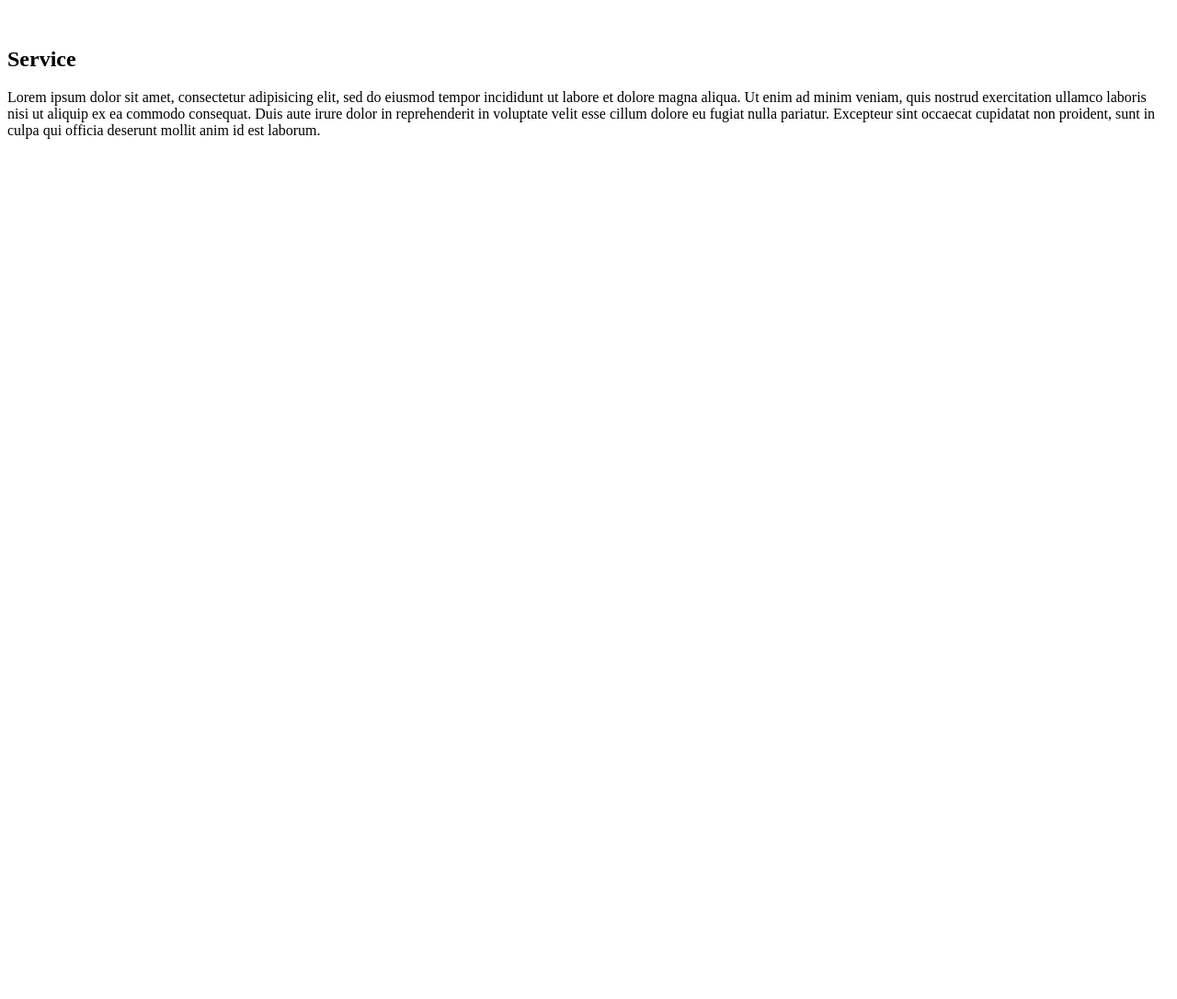
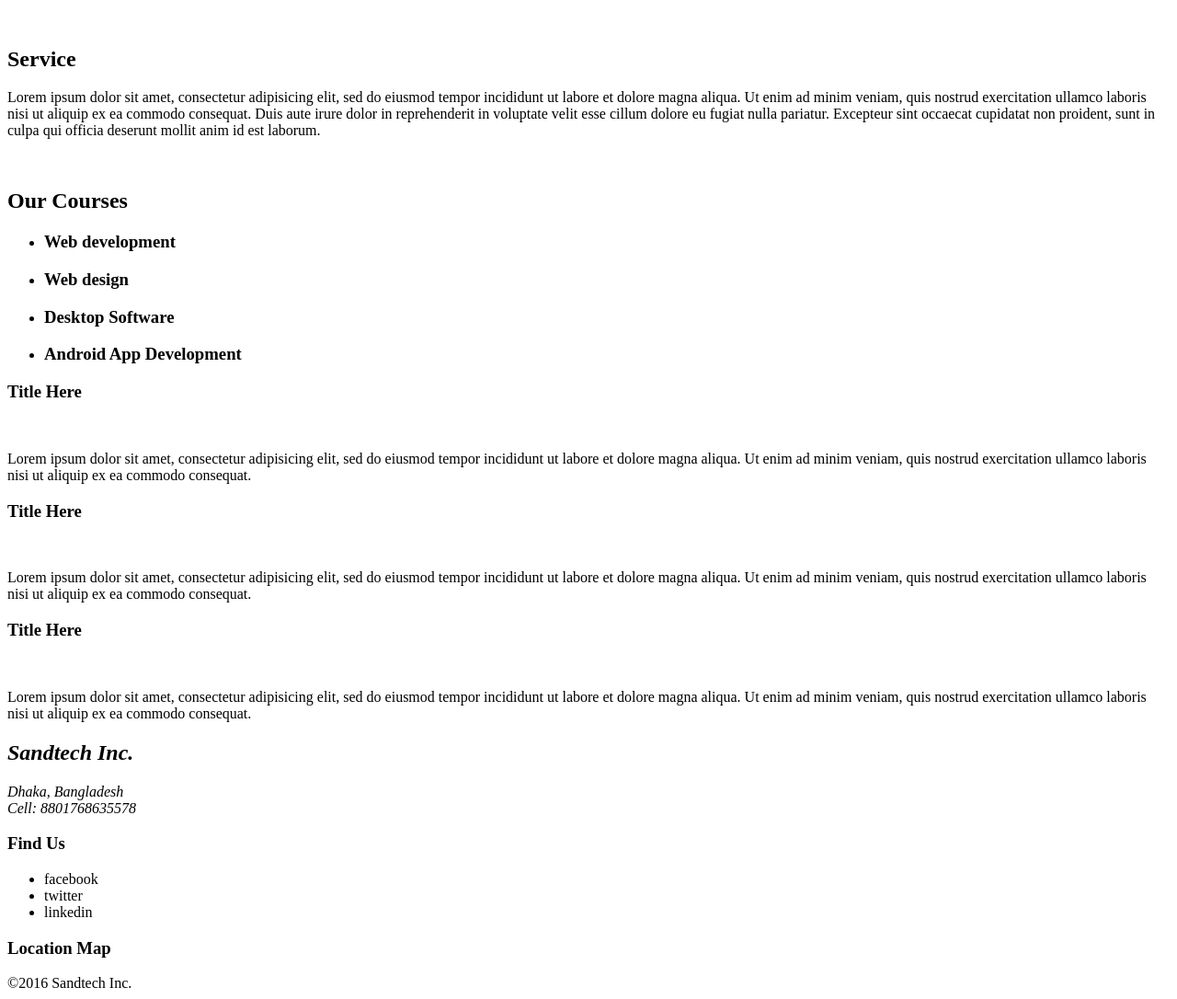
Before and after one commit to iamasgor/Simple-Responsive-Site, a plain HTML site: page index.html in a window 1280 px wide. Shown: the part 507-1593 px from the top of the page at 92% size. Before the commit the page ends 800 px from the top, so only its background shows below. Drawn offline with Linux system fonts and the light colour scheme.

Commit message:
Markup almost done

```diff
--- a/index.html
+++ b/index.html
@@ -62,5 +62,66 @@
 		cillum dolore eu fugiat nulla pariatur. Excepteur sint occaecat cupidatat non
 		proident, sunt in culpa qui officia deserunt mollit anim id est laborum.</p>
 	</section>
+	<div class="clear"></div>
+	<article>
+		<img src="">
+	</article>
+	<aside>
+		<h2>Our Courses</h2>
+		<ul>
+			<li><h3>Web development</h3></li>
+			<li><h3>Web design</h3></li>
+			<li><h3>Desktop Software</h3></li>
+			<li><h3>Android App Development</h3></li>
+		</ul>
+	</aside>
+	<div class="clear"></div>
+	<section>
+		<h3>Title Here</h3>
+		<img src="">
+		<p>Lorem ipsum dolor sit amet, consectetur adipisicing elit, sed do eiusmod
+		tempor incididunt ut labore et dolore magna aliqua. Ut enim ad minim veniam,
+		quis nostrud exercitation ullamco laboris nisi ut aliquip ex ea commodo
+		consequat.</p>
+	</section>
+	<section>
+		<h3>Title Here</h3>
+		<img src="">
+		<p>Lorem ipsum dolor sit amet, consectetur adipisicing elit, sed do eiusmod
+		tempor incididunt ut labore et dolore magna aliqua. Ut enim ad minim veniam,
+		quis nostrud exercitation ullamco laboris nisi ut aliquip ex ea commodo
+		consequat.</p>
+	</section>
+	<section>
+		<h3>Title Here</h3>
+		<img src="">
+		<p>Lorem ipsum dolor sit amet, consectetur adipisicing elit, sed do eiusmod
+		tempor incididunt ut labore et dolore magna aliqua. Ut enim ad minim veniam,
+		quis nostrud exercitation ullamco laboris nisi ut aliquip ex ea commodo
+		consequat.</p>
+	</section>
+	<footer>
+		<section>
+			<address>
+				<h1>Sandtech Inc.</h1>
+				<p>Dhaka, Bangladesh<br>
+				Cell: 8801768635578</p>
+			</address>
+		</section>
+		<section>
+			<h3>Find Us</h3>
+			<ul>
+				<li>facebook</li>
+				<li>twitter</li>
+				<li>linkedin</li>
+			</ul>
+		</section>
+		<section>
+			<h3>Location Map</h3>
+		</section>
+	</footer>
+	<footer class="second">
+		&copy;2016 Sandtech Inc.
+	</footer>
 </body>
 </html>
```
